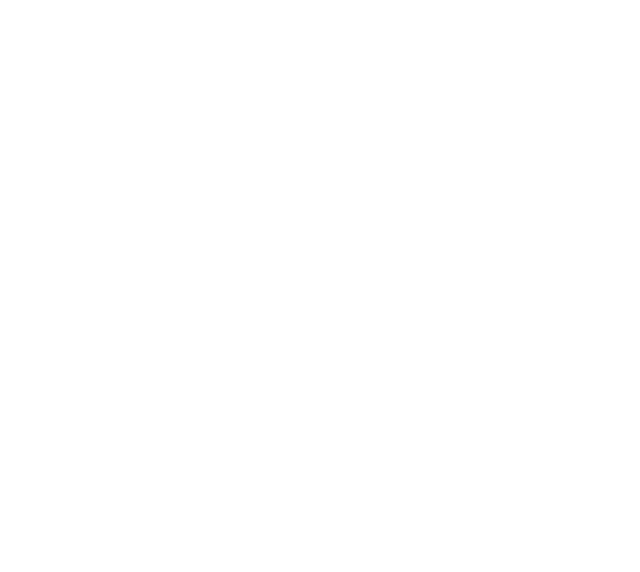
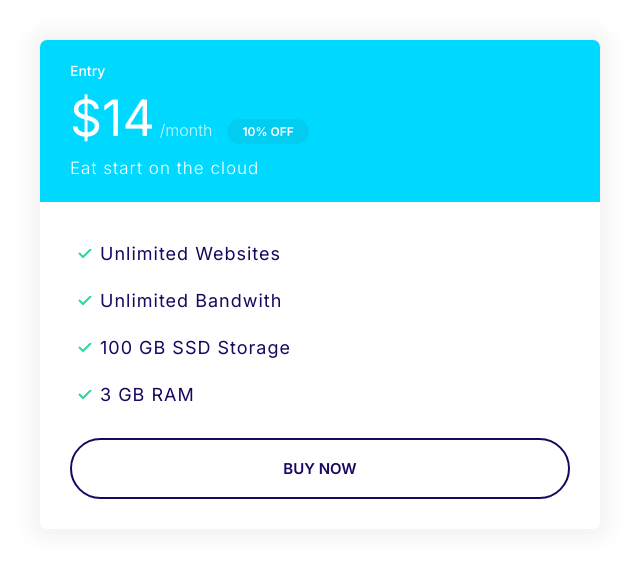
Before and after one commit to alexwilkom/moshify-practice, a plain HTML site: page index.html in a window 1280 px wide. Shown: the whole page, without its empty margins (0-640 px from the left). Drawn offline with Linux system fonts and the light colour scheme.

Commit message:
Build a plan component and its style.

```diff
--- a/css/styles.css
+++ b/css/styles.css
@@ -117,6 +117,7 @@ a {
 
 .badge--small {
     font-size: 1.6rem;
+    padding: 0.5rem 1.5rem;
 }
 
 @media only screen and (min-width: 1024px) {
@@ -149,7 +150,6 @@ a {
 
 .list--tick .list__item {
     padding-left: 0.5rem;
-    margin-bottom: 0;
 }
 
 @media only screen and (min-width: 1024px) {
@@ -302,3 +302,57 @@ a {
     background: var(--color-secondary);
     color: #fff;
 }
+
+.card--secondary .badge--secondary {
+    background: #02cdf1;
+}
+
+/* Plans */
+
+.plan__name {
+    color: #fff;
+    margin: 0;
+    font-weight: 500;
+    font-size: 2.4rem;
+}
+
+.plan__price {
+    font-size: 6rem;
+}
+
+.plan__billing-cycle {
+    font-size: 2.4rem;
+    font-weight: 300;
+    opacity: 0.8;
+    margin-right: 1rem;
+}
+
+.plan__description {
+    display: block;
+    font-size: 2rem;
+    font-weight: 300;
+    letter-spacing: 1px;
+}
+
+.plan .list__item {
+    margin-bottom: 2rem;
+    letter-spacing: 1px;
+}
+
+@media only screen and (min-width: 1024px) {
+    .plan__name {
+        font-size: 1.4rem;
+    }
+
+    .plan__price {
+        font-size: 5rem;
+    }
+
+    .plan__billing-cycle {
+        font-size: 1.6rem;
+    }
+
+    .plan__description {
+        font-size: 1.7rem;
+    }
+}
--- a/index.html
+++ b/index.html
@@ -13,7 +13,28 @@
 </head>
 
 <body>
-
+    <div style="width: 50%; padding: 4rem;">
+        <div class="plan">
+            <div class="card card--secondary">
+                <header class="card__header">
+                    <h3 class="plan__name">Entry</h3>
+                    <span class="plan__price">$14</span>
+                    <span class="plan__billing-cycle">/month</span>
+                    <span class="badge badge--secondary badge--small">10% OFF</span>
+                    <span class="plan__description">Eat start on the cloud</span>
+                </header>
+                <div class="card__body">
+                    <ul class="list list--tick">
+                        <li class="list__item">Unlimited Websites</li>
+                        <li class="list__item">Unlimited Bandwith</li>
+                        <li class="list__item">100 GB SSD Storage</li>
+                        <li class="list__item">3 GB RAM</li>
+                    </ul>
+                    <button class="btn btn--outline btn--block">Buy Now</button>
+                </div>
+            </div>
+        </div>
+    </div>
 </body>
 
 </html>
```
Also changed, not shown: components/plan.html (added, +20 -0 lines).
